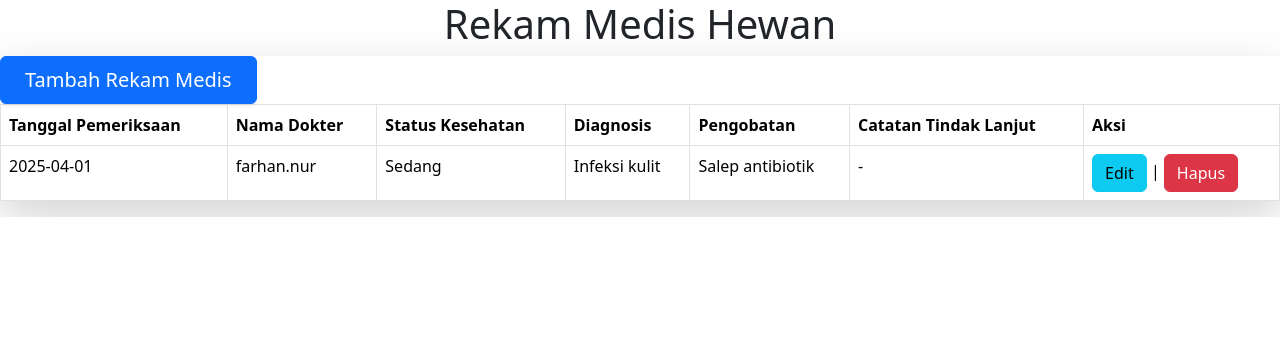
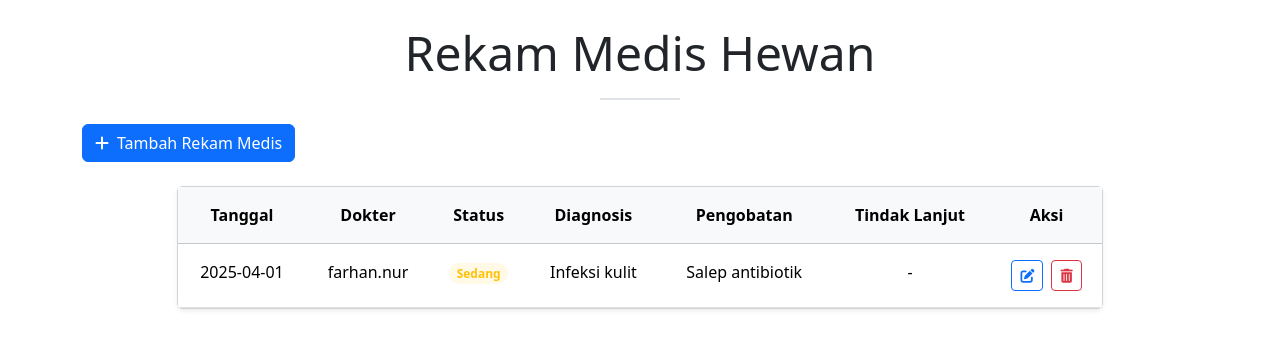
Before and after one commit to Basdat-C02/sizopi, a Django app: page /kesehatan/rekam_medis_hewan/6883e846-f894-40be-9282-30c29169e852/ in a window 1280 px wide. Shown: the top 349 px of the page. Run offline with Django 5.2, Linux system fonts and the light colour scheme.

Commit message:
Fix frontend for rekam medis

```diff
--- a/kesehatan/templates/rekam_medis_hewan.html
+++ b/kesehatan/templates/rekam_medis_hewan.html
@@ -1,66 +1,88 @@
 {% extends 'base.html' %}
 
 {% block content %}
-<div class="max-w-7xl mx-auto p-8">
-    <h1 class="text-3xl font-semibold text-center mb-8">Rekam Medis Hewan</h1>
+<div class="container py-4">
 
-    <div class="bg-white p-6 rounded-lg shadow-lg">
-        <div class="d-flex justify-content-between mb-6">
-            <div>
-                <button class="btn btn-primary btn-lg px-4 py-2 rounded shadow-sm" data-bs-toggle="modal" data-bs-target="#createModal">
+    <!-- Header Section -->
+    <div class="text-center mb-4 mx-auto">
+        <h1 class="display-5 mb-3 mx-auto">Rekam Medis Hewan</h1>
+        <div class="mx-auto" style="width: 80px; height: 2px; background-color: #dee2e6;"></div>
+    </div>
+
+    <!-- Add Record Button -->
+    <div class="mb-4">
+        <button class="btn btn-primary d-flex align-items-center"
+                data-bs-toggle="modal" data-bs-target="#createModal">
+            <i class="fas fa-plus me-2"></i>
             Tambah Rekam Medis
         </button>
     </div>
-        </div>
 
-        <table class="table table-bordered">
-            <thead>
-                <tr class="bg-light">
-                    <th>Tanggal Pemeriksaan</th>
-                    <th>Nama Dokter</th>
-                    <th>Status Kesehatan</th>
-                    <th>Diagnosis</th>
-                    <th>Pengobatan</th>
-                    <th>Catatan Tindak Lanjut</th>
-                    <th>Aksi</th>
+    <!-- Medical Records Table -->
+    <div class="row justify-content-center">
+        <div class="col-12 col-lg-10">
+            <div class="card shadow-sm">
+                <div class="card-body p-0">
+                    <div class="table-responsive">
+                        <table class="table table-hover mb-0 text-center">
+                            <thead class="table-light">
+                                <tr>
+                                    <th class="py-3">Tanggal</th>
+                                    <th class="py-3">Dokter</th>
+                                    <th class="py-3">Status</th>
+                                    <th class="py-3">Diagnosis</th>
+                                    <th class="py-3">Pengobatan</th>
+                                    <th class="py-3">Tindak Lanjut</th>
+                                    <th class="py-3">Aksi</th>
                                 </tr>
                             </thead>
                             <tbody>
                                 {% for record in catatan_medis %}
                                 <tr>
-                    <td>{{ record.tanggal_pemeriksaan }}</td>
-                    <td>{{ record.username_dh }}</td>
-                    <td>{{ record.status_kesehatan }}</td>
-                    <td>{{ record.diagnosis }}</td>
-                    <td>{{ record.pengobatan }}</td>
-                    <td>
-                        {% if record.catatan_tindak_lanjut %}
-                            {{ record.catatan_tindak_lanjut }}
-                        {% else %}
-                            -
-                        {% endif %}
+                                    <td class="py-3">{{ record.tanggal_pemeriksaan }}</td>
+                                    <td class="py-3">{{ record.username_dh }}</td>
+                                    <td class="py-3">
+                                        <span class="badge rounded-pill
+                                            {% if record.status_kesehatan == 'Sehat' %}bg-success bg-opacity-10 text-success
+                                            {% else %}bg-warning bg-opacity-10 text-warning{% endif %}">
+                                            {{ record.status_kesehatan }}
+                                        </span>
                                     </td>
-                    <td>
-                        <button class="btn btn-info" data-bs-toggle="modal" data-bs-target="#editModal" onclick="populateEditForm('{{ record.id_hewan }}', '{{ record.diagnosis }}', '{{ record.pengobatan }}', '{{ record.catatan_tindak_lanjut }}')">
-                            Edit
+                                    <td class="py-3">{{ record.diagnosis|default:"-" }}</td>
+                                    <td class="py-3">{{ record.pengobatan|default:"-" }}</td>
+                                    <td class="py-3">{{ record.catatan_tindak_lanjut|default:"-" }}</td>
+                                    <td class="py-3">
+                                        <div class="d-flex justify-content-center gap-2">
+                                            <button class="btn btn-sm btn-outline-primary"
+                                                    data-bs-toggle="modal" data-bs-target="#editModal"
+                                                    onclick="populateEditForm('{{ id_hewan }}', '{{ record.diagnosis }}', '{{ record.pengobatan }}', '{{ record.catatan_tindak_lanjut }}')">
+                                                <i class="fas fa-edit"></i>
                                             </button>
-                        |
-                        <button class="btn btn-danger" data-bs-toggle="modal" data-bs-target="#deleteModal" onclick="setDeleteUrl('{{ record.id_hewan }}')">
-                            Hapus
+                                            <button class="btn btn-sm btn-outline-danger"
+                                                    data-bs-toggle="modal" data-bs-target="#deleteModal"
+                                                    onclick="setDeleteUrl('{{ record.id_hewan }}')">
+                                                <i class="fas fa-trash-alt"></i>
                                             </button>
+                                        </div>
                                     </td>
                                 </tr>
                                 {% empty %}
                                 <tr>
-                    <td colspan="7" class="text-center text-muted">No data available</td>
+                                    <td colspan="7" class="py-4 text-muted">
+                                        Tidak ada data rekam medis
+                                    </td>
                                 </tr>
                                 {% endfor %}
                             </tbody>
                         </table>
                     </div>
                 </div>
+            </div>
+        </div>
+    </div>
+</div>
 
-<!-- Modal for Create Form -->
+<!-- Create Modal -->
 <div class="modal fade" id="createModal" tabindex="-1" aria-labelledby="createModalLabel" aria-hidden="true">
     <div class="modal-dialog">
         <div class="modal-content">
@@ -75,7 +97,6 @@
                         <label for="tanggal_pemeriksaan" class="form-label">Tanggal Pemeriksaan:</label>
                         <input type="date" name="tanggal_pemeriksaan" class="form-control">
                     </div>
-
                     <div class="mb-3">
                         <label for="status_kesehatan" class="form-label">Status:</label>
                         <select name="status_kesehatan" class="form-select">
@@ -84,17 +105,14 @@
                             <option value="Sakit">Sakit</option>
                         </select>
                     </div>
-
                     <div class="mb-3">
                         <label for="diagnosis" class="form-label">Diagnosa:</label>
                         <input type="text" name="diagnosis" class="form-control">
                     </div>
-
                     <div class="mb-3">
                         <label for="pengobatan" class="form-label">Pengobatan:</label>
                         <input type="text" name="pengobatan" class="form-control">
                     </div>
-
                 </div>
                 <div class="modal-footer">
                     <button type="button" class="btn btn-secondary" data-bs-dismiss="modal">Batal</button>
@@ -105,7 +123,7 @@
     </div>
 </div>
 
-<!-- Modal for Edit Form -->
+<!-- Edit Modal -->
 <div class="modal fade" id="editModal" tabindex="-1" aria-labelledby="editModalLabel" aria-hidden="true">
     <div class="modal-dialog">
         <div class="modal-content">
@@ -120,12 +138,10 @@
                         <label for="diagnosis" class="form-label">Diagnosa Baru:</label>
                         <input type="text" name="diagnosis" id="edit_diagnosis" class="form-control">
                     </div>
-
                     <div class="mb-3">
                         <label for="pengobatan" class="form-label">Pengobatan Baru:</label>
                         <input type="text" name="pengobatan" id="edit_pengobatan" class="form-control">
                     </div>
-
                     <div class="mb-3">
                         <label for="catatan_tindak_lanjut" class="form-label">Catatan Tindak Lanjut:</label>
                         <input type="text" name="catatan_tindak_lanjut" id="edit_catatan_tindak_lanjut" class="form-control">
@@ -140,7 +156,7 @@
     </div>
 </div>
 
-<!-- Modal for Delete Confirmation -->
+<!-- Delete Modal -->
 <div class="modal fade" id="deleteModal" tabindex="-1" aria-labelledby="deleteModalLabel" aria-hidden="true">
     <div class="modal-dialog">
         <div class="modal-content">
@@ -167,6 +183,11 @@
         const deleteUrl = "{% url 'kesehatan:delete_rekam_medis' id_hewan %}".replace('id_hewan', id_hewan);
         document.getElementById('deleteForm').action = deleteUrl;
     }
+
+    function populateEditForm(id_hewan, diagnosis, pengobatan, catatan) {
+        document.getElementById('edit_diagnosis').value = diagnosis;
+        document.getElementById('edit_pengobatan').value = pengobatan;
+        document.getElementById('edit_catatan_tindak_lanjut').value = catatan || '';
+    }
 </script>
-
 {% endblock %}
--- a/kesehatan/views.py
+++ b/kesehatan/views.py
@@ -1,6 +1,6 @@
 from django.shortcuts import render, redirect
 
-# Create your views here.
+# ================ REKAM MEDIS HEWAN ================
 def list_rekam_medis(request):
     hewan_list = [
         {
@@ -117,3 +117,6 @@ def delete_rekam_medis(request, pk):
     }
 
     return render(request, 'delete_rekam_medis.html', context)
+
+
+# ================ PENJADWALAN PEMERIKSAAN KESEHATAN ================
```
Lines whose indentation alone changed are shown as unchanged.
